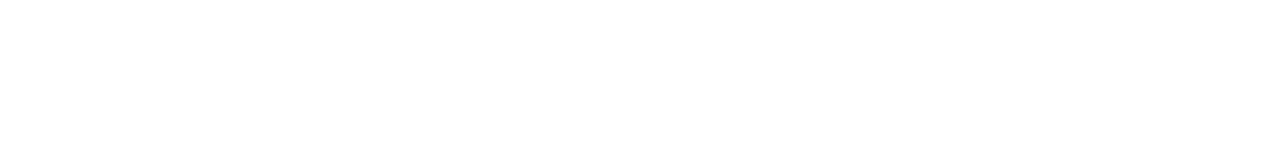
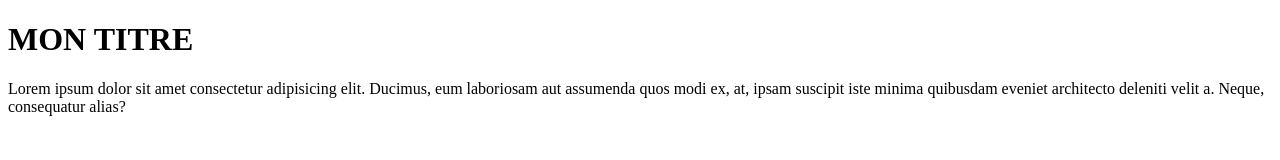
Before and after one commit to sofiane626/Devoir1, a plain HTML site: page index.html in a window 1280 px wide. Drawn offline with Linux system fonts and the light colour scheme.

Commit message:
ajout titre + p

```diff
--- a/index.html
+++ b/index.html
@@ -1,12 +1,18 @@
 <!DOCTYPE html>
 <html lang="en">
+
 <head>
     <meta charset="UTF-8">
     <meta http-equiv="X-UA-Compatible" content="IE=edge">
     <meta name="viewport" content="width=device-width, initial-scale=1.0">
     <title>Devoir1</title>
 </head>
+
 <body>
+    <h1>MON TITRE</h1>
+    <p>Lorem ipsum dolor sit amet consectetur adipisicing elit. Ducimus, eum laboriosam aut assumenda quos modi ex, at,
+        ipsam suscipit iste minima quibusdam eveniet architecto deleniti velit a. Neque, consequatur alias?</p>
 
 </body>
+
 </html>
```
